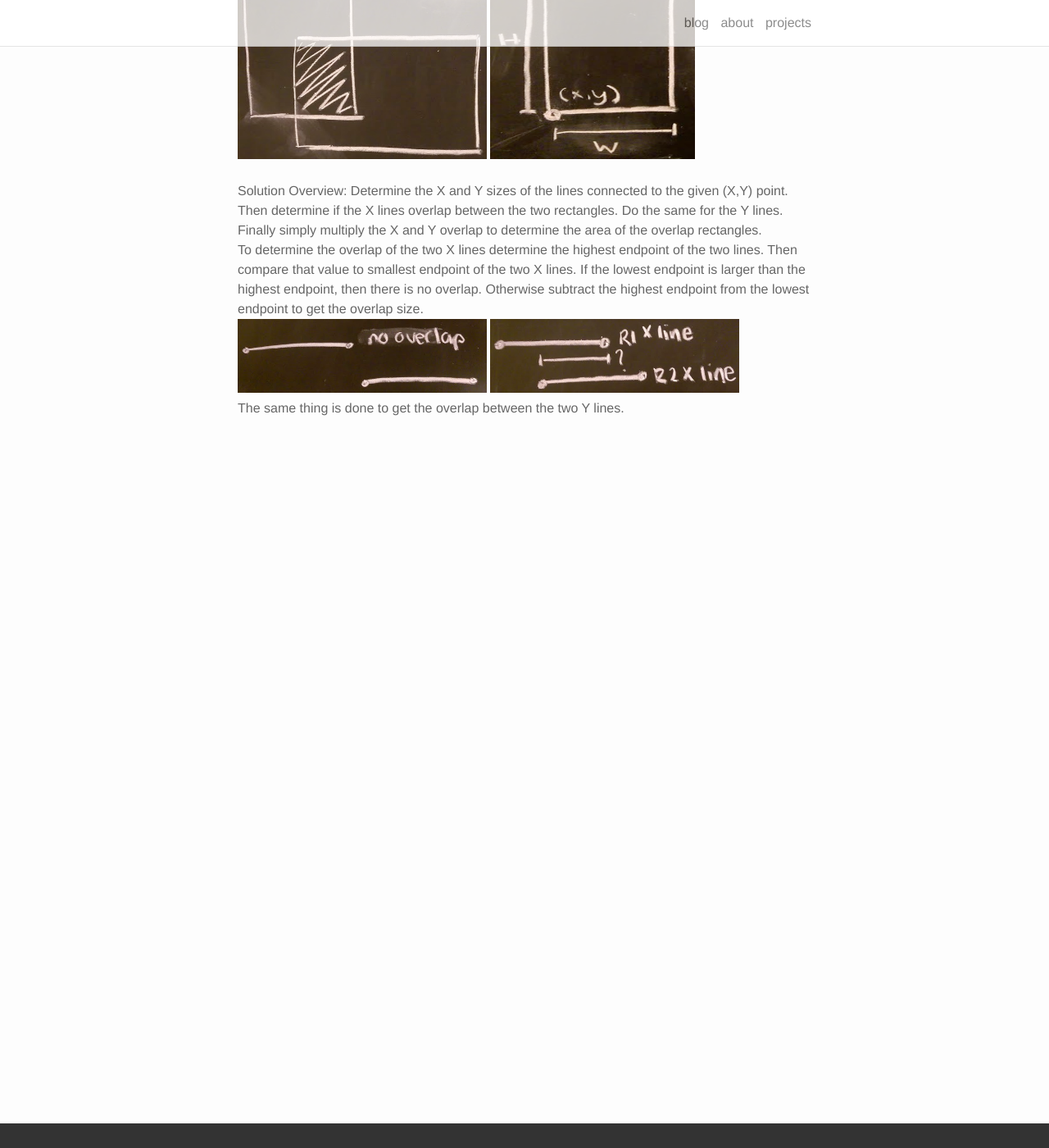
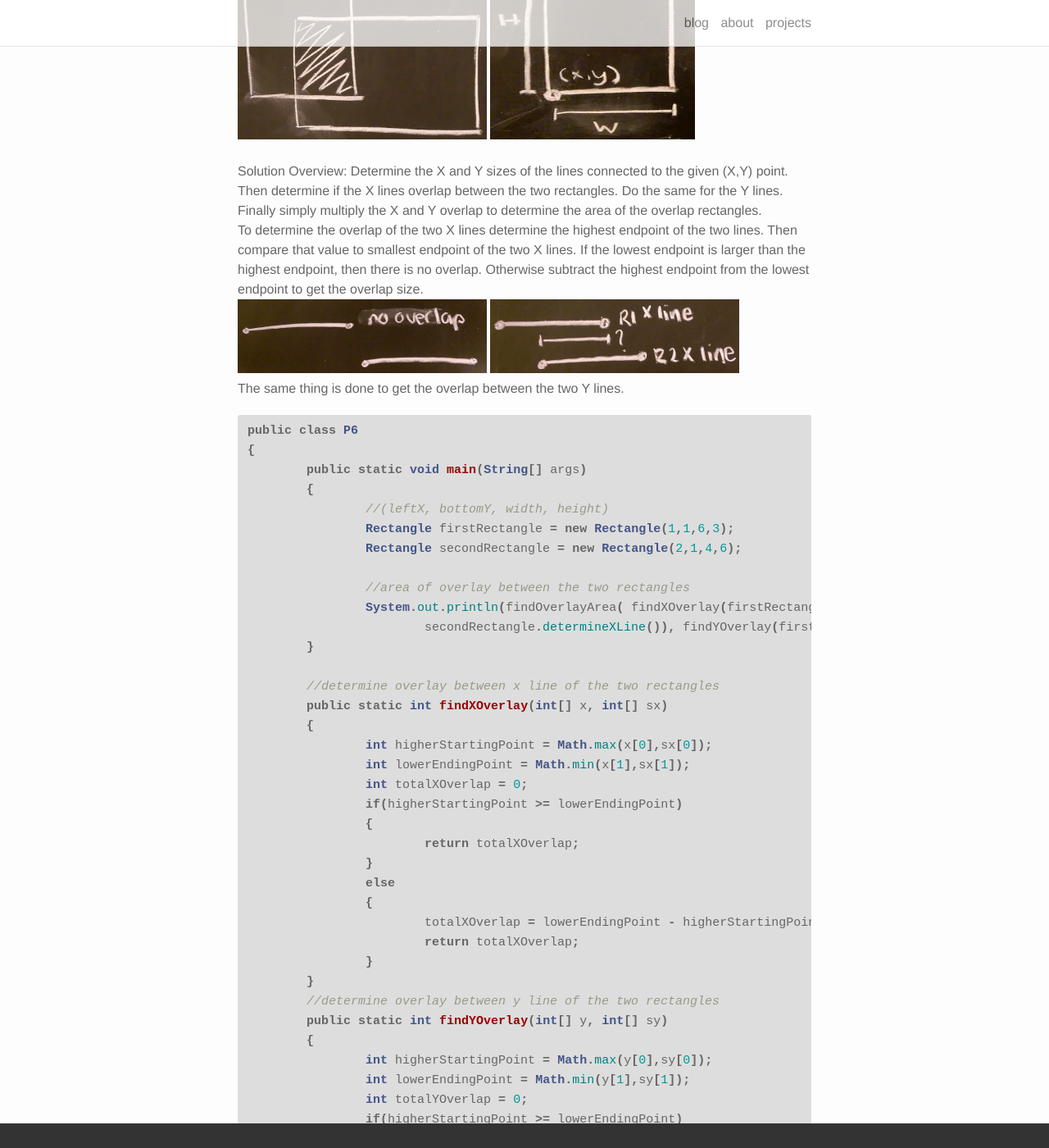
Before and after one commit to Velosareon/konopoly.github.io, a Jekyll site: the page built from _posts/2016-02-22-title.markdown, in a window 1280 px wide and 1400 px high, scrolled down 574 px. Shown: the whole window at 82% size. Built offline with Jekyll 4.4.1, drawn with Linux system fonts in a browser that asks for light colours; nearby versions of some CDN libraries; some of the changed text lies outside the part shown.

Commit message:
rec update

```diff
--- a/_posts/2016-02-22-title.markdown
+++ b/_posts/2016-02-22-title.markdown
@@ -4,8 +4,7 @@ title: find the area of overlay between two rectangles
 date: 2016-02-22 19:15:00
 description: code practice problem
 ---
-Write a function that takes an integer array as input and returns the highest possible product
-that you can get from three of the integers.
+Write a function to find the rectangular intersection of two given rectangles.
 
 Example:
 {% highlight java %}
@@ -34,6 +33,56 @@ lowest endpoint to get the overlap size.
 The same thing is done to get the overlap between the two Y lines.
 
 {% highlight java %}
+public class P6
+{
+	public static void main(String[] args)
+	{
+		//(leftX, bottomY, width, height)
+		Rectangle firstRectangle = new Rectangle(1,1,6,3);
+		Rectangle secondRectangle = new Rectangle(2,1,4,6);
+
+		//area of overlay between the two rectangles
+		System.out.println(findOverlayArea( findXOverlay(firstRectangle.determineXLine(),
+			secondRectangle.determineXLine()), findYOverlay(firstRectangle.determineYLine(), secondRectangle.determineYLine())));
+	}
+
+	//determine overlay between x line of the two rectangles
+	public static int findXOverlay(int[] x, int[] sx)
+	{
+		int higherStartingPoint = Math.max(x[0],sx[0]);
+		int lowerEndingPoint = Math.min(x[1],sx[1]);
+		int totalXOverlap = 0;
+		if(higherStartingPoint >= lowerEndingPoint)
+		{
+			return totalXOverlap;
+		}
+		else
+		{
+			totalXOverlap = lowerEndingPoint - higherStartingPoint;
+			return totalXOverlap;
+		}
+	}
+	//determine overlay between y line of the two rectangles
+	public static int findYOverlay(int[] y, int[] sy)
+	{
+		int higherStartingPoint = Math.max(y[0],sy[0]);
+		int lowerEndingPoint = Math.min(y[1],sy[1]);
+		int totalYOverlap = 0;
+		if(higherStartingPoint >= lowerEndingPoint)
+		{
+			return totalYOverlap;
+		}
+		else
+		{
+			totalYOverlap = lowerEndingPoint - higherStartingPoint;
+			return totalYOverlap;
+		}
+	}
+	public static int findOverlayArea(int xoverlay, int yoverlay)
+	{
+		return xoverlay*yoverlay;
+	}
+}
 {% endhighlight %}
 
 {% highlight java %}
```
Also changed, not shown: about.md (+1 -1 lines).
